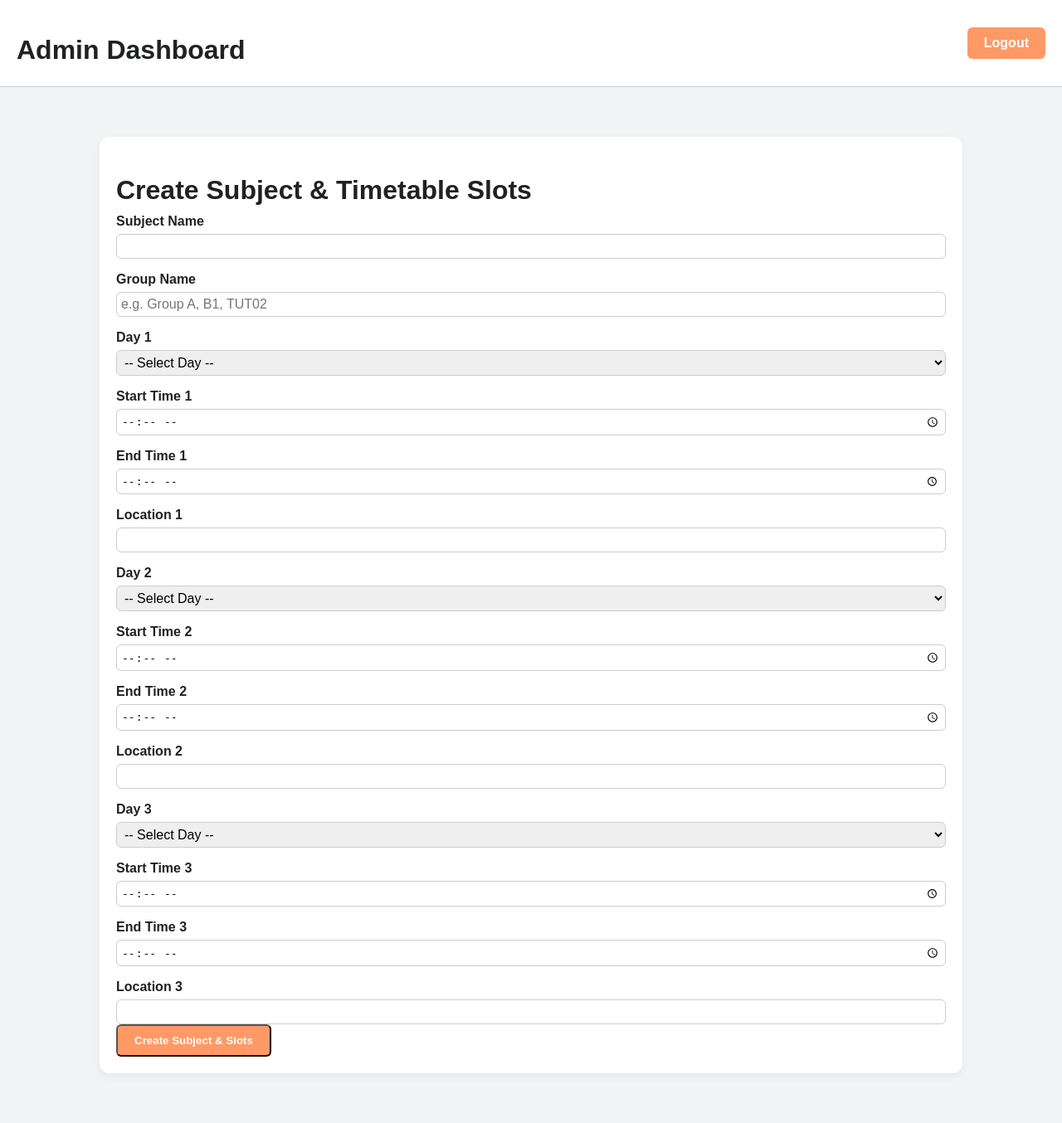
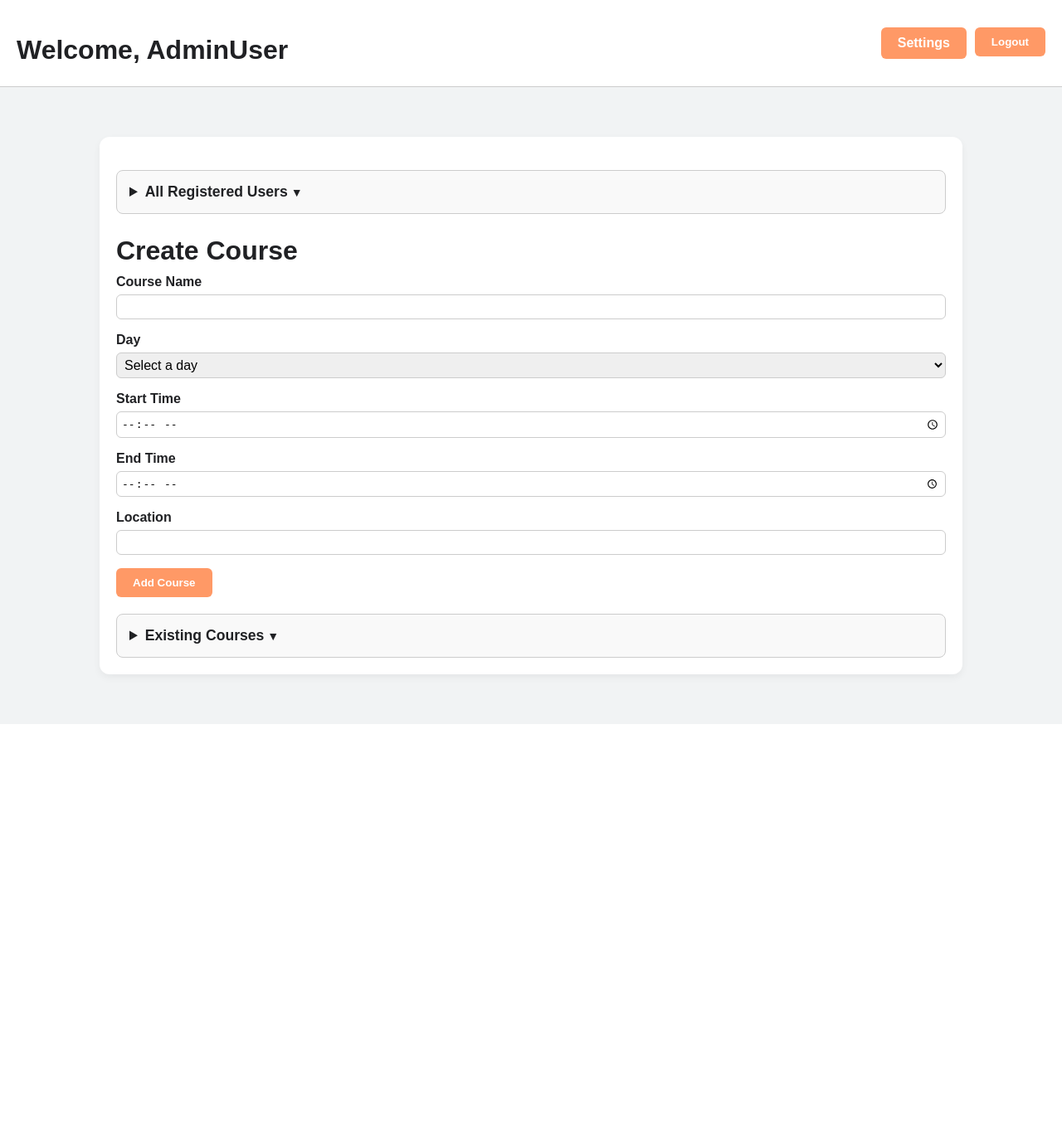
Before and after one commit to hyoond/TT4L-04, a Flask app: page /admin in a window 1280 px wide. Shown: the whole page at 83% size. After the commit the page ends 873 px from the top, so only its background shows below. Run offline with Flask 3, Linux system fonts and the light colour scheme; a user stored in the database is signed in; data comes from the database, SQL or seed files in the repository; both versions use the stored data as it was after the commit.

Commit message:
add admin function

```diff
--- a/app.py
+++ b/app.py
@@ -187,11 +187,64 @@ def admin_dashboard():
 
     conn = sqlite3.connect('database.db')
     cursor = conn.cursor()
+
     cursor.execute('SELECT username, email FROM users WHERE role = "user"')
     users = cursor.fetchall()
+
+    cursor.execute('''
+        CREATE TABLE IF NOT EXISTS courses (
+            id INTEGER PRIMARY KEY AUTOINCREMENT,
+            subject TEXT NOT NULL,
+            day TEXT NOT NULL,
+            start_time TEXT NOT NULL,
+            end_time TEXT NOT NULL,
+            location TEXT NOT NULL
+        )
+    ''')
+    cursor.execute('SELECT * FROM courses')
+    courses = cursor.fetchall()
+
+    conn.close()
+    return render_template('admin_dashboard.html', users=users, courses=courses)
+
+
+@app.route('/create_subject', methods=['POST'])
+def create_subject():
+    if 'role' not in session or session['role'] != 'admin':
+        session['alert'] = "Unauthorized access"
+        return redirect(url_for('login'))
+
+    subject = request.form['subject_name']
+    day = request.form['day']
+    start_time = request.form['start_time']
+    end_time = request.form['end_time']
+    location = request.form['location']
+
+    conn = sqlite3.connect('database.db')
+    cursor = conn.cursor()
+
+    # Create table if it doesn't exist
+    cursor.execute('''
+        CREATE TABLE IF NOT EXISTS courses (
+            id INTEGER PRIMARY KEY AUTOINCREMENT,
+            subject TEXT NOT NULL,
+            day TEXT NOT NULL,
+            start_time TEXT NOT NULL,
+            end_time TEXT NOT NULL,
+            location TEXT NOT NULL
+        )
+    ''')
+
+    cursor.execute('''
+        INSERT INTO courses (subject, day, start_time, end_time, location)
+        VALUES (?, ?, ?, ?, ?)
+    ''', (subject, day, start_time, end_time, location))
+    conn.commit()
     conn.close()
 
-    return render_template('admin_dashboard.html', users=users)
+    session['alert'] = "Course added successfully"
+    return redirect(url_for('admin_dashboard'))
+
 
 # Helper functions
 def compare_database(email, password):
--- /dev/null
+++ b/static/admin_dashboard.css
@@ -0,0 +1,138 @@
+body {
+    margin: 0;
+    padding: 0;
+    font-family: 'Arial', sans-serif;
+    background-color: #f1f3f4;
+    color: #202124;
+}
+
+.container {
+    max-width: 1000px;
+    margin: 60px auto;
+    padding: 20px;
+    background: white;
+    border-radius: 12px;
+    box-shadow: 0 4px 10px rgba(0, 0, 0, 0.05);
+}
+
+h2 {
+    font-size: 2em;
+    margin-bottom: 10px;
+}
+
+table {
+    width: 100%;
+    border-collapse: collapse;
+    margin-top: 20px;
+}
+
+table, th, td {
+    border: 1px solid #ddd;
+}
+
+th, td {
+    padding: 12px;
+    text-align: center;
+}
+
+.actions {
+    display: flex;
+    justify-content: space-between;
+    margin-top: 20px;
+}
+
+.btn {
+    background-color: #ff9966;
+    color: white;
+    padding: 10px 20px;
+    text-decoration: none;
+    font-weight: bold;
+    border-radius: 6px;
+    transition: background-color 0.3s;
+    border: none;
+    cursor: pointer;
+}
+
+.top-bar {
+    display: flex;
+    justify-content: space-between;
+    align-items: center;
+    padding: 15px 20px;
+    background-color: white;
+    border-bottom: 1px solid #ccc;
+    position: sticky;
+    top: 0;
+    z-index: 999;
+}
+
+.top-left, .top-right {
+    display: flex;
+    gap: 10px;
+}
+
+.form-grid {
+    display: flex;
+    flex-direction: column;
+    gap: 16px;
+    margin-top: 5px;
+    text-align: left;
+}
+
+.form-group {
+    display: flex;
+    flex-direction: column;
+}
+
+.form-group label {
+    margin-bottom: 6px;
+    font-weight: bold;
+}
+
+input[type="text"],
+input[type="time"],
+select {
+    padding: 5px;
+    border: 1px solid #ccc;
+    border-radius: 6px;
+    font-size: 1em;
+}
+
+.form-actions {
+    display: flex;
+    justify-content: flex-start;
+    gap: 10px;
+}
+
+.alert {
+    color: green;
+    text-align: center;
+    font-weight: bold;
+    margin-top: 20px;
+}
+
+details {
+    margin-top: 20px;
+    background: #f9f9f9;
+    border: 1px solid #ccc;
+    border-radius: 8px;
+    padding: 15px;
+}
+
+summary {
+    font-size: 1.1em;
+    font-weight: bold;
+    cursor: pointer;
+}
+
+summary::-webkit-details-marker {
+    display: none;
+}
+
+summary::after {
+    content: " ▼";
+    font-size: 0.8em;
+}
+
+details[open] summary::after {
+    content: " ▲";
+}
--- a/templates/admin_dashboard.html
+++ b/templates/admin_dashboard.html
@@ -2,38 +2,61 @@
 <html lang="en">
 <head>
     <meta charset="UTF-8">
-    <title>Admin Dashboard - TimelySync</title>
-    <link rel="stylesheet" href="{{ url_for('static', filename='styledashboard.css') }}">
+    <title>Admin Dashboard</title>
+    <link rel="stylesheet" href="{{ url_for('static', filename='admin_dashboard.css') }}">
 </head>
 <body>
+
     <div class="top-bar">
         <div class="top-left">
-            <h2>Admin Dashboard</h2>
+            <h2>Welcome, {{ session['username'] }}</h2>
         </div>
         <div class="top-right">
-            <a href="{{ url_for('logout') }}" class="btn">Logout</a>
+            <a href="{{ url_for('settings') }}" class="btn">Settings</a>
+            <form action="{{ url_for('logout') }}" method="post">
+                <button class="btn" type="submit">Logout</button>
+            </form>
         </div>
     </div>
 
+    {% if alert %}
+        <p class="alert">{{ alert }}</p>
+    {% endif %}
+
     <div class="container">
-        <h2>Create Subject & Timetable Slots</h2>
-        <form method="POST" action="{{ url_for('create_subject') }}">
-            <div class="form-grid">
+
+        <!-- Registered Users Section -->
+        <details>
+            <summary>All Registered Users</summary>
+            <table>
+                <thead>
+                    <tr>
+                        <th>Username</th>
+                        <th>Email</th>
+                    </tr>
+                </thead>
+                <tbody>
+                    {% for user in users %}
+                    <tr>
+                        <td>{{ user[0] }}</td>
+                        <td>{{ user[1] }}</td>
+                    </tr>
+                    {% endfor %}
+                </tbody>
+            </table>
+        </details>
+
+        <!-- Create Course Section -->
+        <h2>Create Course</h2>
+        <form method="POST" action="{{ url_for('create_subject') }}" class="form-grid">
             <div class="form-group">
-                    <label for="subject_name">Subject Name</label>
-                    <input type="text" name="subject_name" id="subject_name" required>
+                <label for="subject_name">Course Name</label>
+                <input type="text" id="subject_name" name="subject_name" required>
             </div>
-
             <div class="form-group">
-                    <label for="group">Group Name</label>
-                    <input type="text" name="group" id="group" placeholder="e.g. Group A, B1, TUT02" required>
-                </div>
-
-                <!-- Time Slot 1 -->
-                <div class="form-group">
-                    <label for="day1">Day 1</label>
-                    <select name="day1" id="day1" required>
-                        <option value="">-- Select Day --</option>
+                <label for="day">Day</label>
+                <select id="day" name="day" required>
+                    <option value="" disabled selected>Select a day</option>
                     <option value="Monday">Monday</option>
                     <option value="Tuesday">Tuesday</option>
                     <option value="Wednesday">Wednesday</option>
@@ -42,73 +65,47 @@
                 </select>
             </div>
             <div class="form-group">
-                    <label for="start_time1">Start Time 1</label>
-                    <input type="time" name="start_time1" id="start_time1" required>
+                <label for="start_time">Start Time</label>
+                <input type="time" id="start_time" name="start_time" required>
             </div>
             <div class="form-group">
-                    <label for="end_time1">End Time 1</label>
-                    <input type="time" name="end_time1" id="end_time1" required>
+                <label for="end_time">End Time</label>
+                <input type="time" id="end_time" name="end_time" required>
             </div>
             <div class="form-group">
-                    <label for="location1">Location 1</label>
-                    <input type="text" name="location1" id="location1" required>
+                <label for="location">Location</label>
+                <input type="text" id="location" name="location" required>
             </div>
-
-                <!-- Time Slot 2 -->
-                <div class="form-group">
-                    <label for="day2">Day 2</label>
-                    <select name="day2" id="day2">
-                        <option value="">-- Select Day --</option>
-                        <option value="Monday">Monday</option>
-                        <option value="Tuesday">Tuesday</option>
-                        <option value="Wednesday">Wednesday</option>
-                        <option value="Thursday">Thursday</option>
-                        <option value="Friday">Friday</option>
-                    </select>
-                </div>
-                <div class="form-group">
-                    <label for="start_time2">Start Time 2</label>
-                    <input type="time" name="start_time2" id="start_time2">
-                </div>
-                <div class="form-group">
-                    <label for="end_time2">End Time 2</label>
-                    <input type="time" name="end_time2" id="end_time2">
-                </div>
-                <div class="form-group">
-                    <label for="location2">Location 2</label>
-                    <input type="text" name="location2" id="location2">
-                </div>
-
-                <!-- Time Slot 3 -->
-                <div class="form-group">
-                    <label for="day3">Day 3</label>
-                    <select name="day3" id="day3">
-                        <option value="">-- Select Day --</option>
-                        <option value="Monday">Monday</option>
-                        <option value="Tuesday">Tuesday</option>
-                        <option value="Wednesday">Wednesday</option>
-                        <option value="Thursday">Thursday</option>
-                        <option value="Friday">Friday</option>
-                    </select>
-                </div>
-                <div class="form-group">
-                    <label for="start_time3">Start Time 3</label>
-                    <input type="time" name="start_time3" id="start_time3">
-                </div>
-                <div class="form-group">
-                    <label for="end_time3">End Time 3</label>
-                    <input type="time" name="end_time3" id="end_time3">
-                </div>
-                <div class="form-group">
-                    <label for="location3">Location 3</label>
-                    <input type="text" name="location3" id="location3">
-                </div>
-            </div>
-
             <div class="form-actions">
-                <button type="submit" class="btn">Create Subject & Slots</button>
+                <button type="submit" class="btn">Add Course</button>
             </div>
         </form>
-    </div>
-</body>
-</html>
+
+        <!-- Existing Courses Section -->
+        {% if courses %}
+<details>
+    <summary>Existing Courses</summary>
+    <table>
+        <thead>
+            <tr>
+                <th>Subject</th>
+                <th>Day</th>
+                <th>Start Time</th>
+                <th>End Time</th>
+                <th>Location</th>
+            </tr>
+        </thead>
+        <tbody>
+            {% for course in courses %}
+            <tr>
+                <td>{{ course[1] }}</td>
+                <td>{{ course[2] }}</td>
+                <td>{{ course[3] }}</td>
+                <td>{{ course[4] }}</td>
+                <td>{{ course[5] }}</td>
+            </tr>
+            {% endfor %}
+        </tbody>
+    </table>
+</details>
+{% endif %}
```
Also changed, not shown: database.db. Lines whose indentation alone changed are shown as unchanged.
